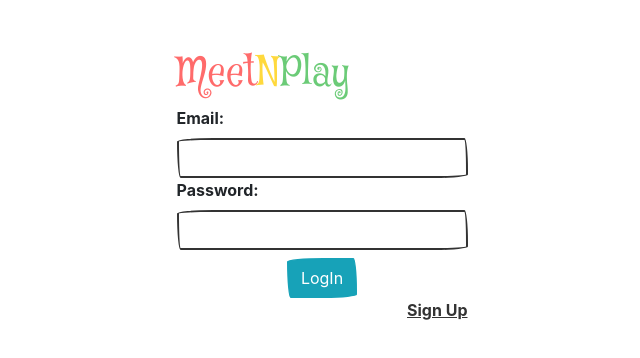
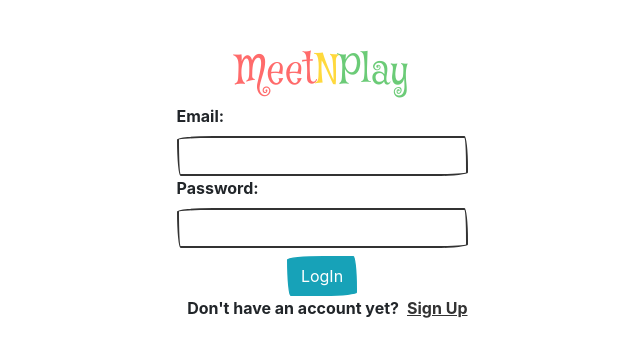
Before and after one commit to raspuna/pj, a React (Create React App) app in the folder meetNplay/client/: page / in a window 1280 px wide. Shown: the top 358 px of the page, without its empty margins (318-958 px from the left). Built offline with nearby package versions, Linux system fonts and the light colour scheme; no server answers; a web font is replaced by a local one.

Commit message:
small fix

```diff
--- a/meetNplay/client/src/components/Index.js
+++ b/meetNplay/client/src/components/Index.js
@@ -7,12 +7,15 @@ function Index() {
   return (
     <div className="d-flex justify-content-center align-items-center">
       <div>
-        <h1 className="mt-5">
+        <h1 className="d-flex justify-content-center mt-5">
           <Title />
         </h1>
         <LogIn />
         <div className="d-flex justify-content-end">
-          <Link to="/signup">Sign Up</Link>
+          Don't have an account yet?
+          <Link className="ms-2" to="/signup">
+            Sign Up
+          </Link>
         </div>
       </div>
     </div>
```
